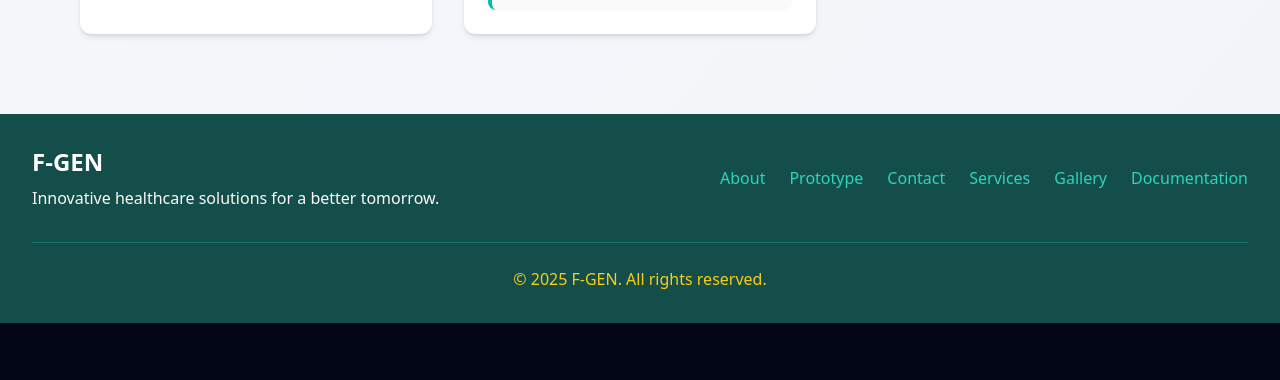
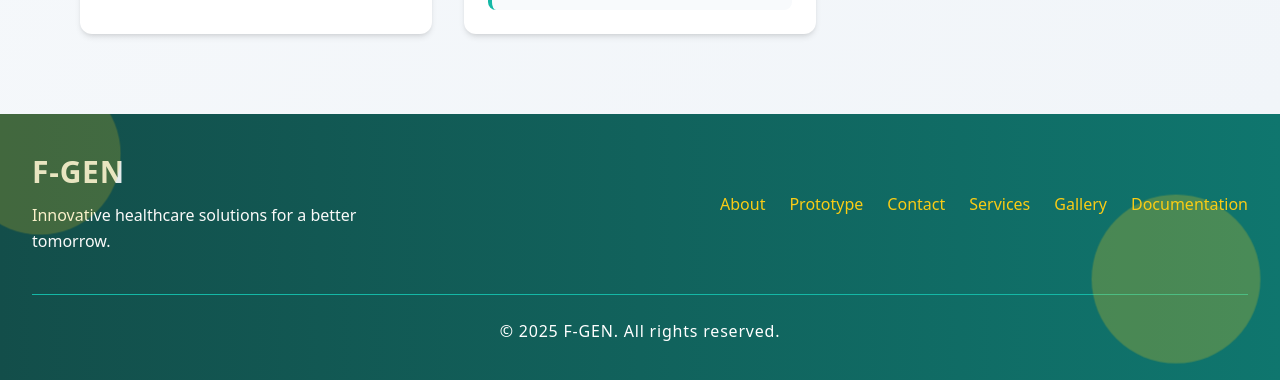
Before and after one commit to joules65/F-GEN, a React (Vite) app: page /team in a window 1280 px wide. Shown: the part 1486-1866 px from the top of the page. Before the commit the page ends 1809 px from the top, so only its background shows below. Built offline with nearby package versions, Linux system fonts and the light colour scheme.

Commit message:
Refactor Footer and Contact components for improved styling and animations; update package-lock.json name to F-GEN

```diff
--- a/src/components/Footer.tsx
+++ b/src/components/Footer.tsx
@@ -1,26 +1,64 @@
-import React from 'react';
+import React from "react";
+import { motion } from "framer-motion";
 
 const Footer = () => {
   return (
-    <footer className="bg-teal-900 text-white py-8">
-      <div className="max-w-7xl mx-auto px-4 sm:px-6 lg:px-8">
+    <footer className="bg-gradient-to-r from-teal-900 to-teal-700 text-white py-10 relative overflow-hidden">
+      <motion.div
+        initial={{ opacity: 0, y: 50 }}
+        animate={{ opacity: 1, y: 0 }}
+        transition={{ duration: 1 }}
+        className="max-w-7xl mx-auto px-6 lg:px-8 text-center sm:text-left"
+      >
         <div className="flex flex-col sm:flex-row justify-between items-center">
-          <div className="text-center sm:text-left mb-6 sm:mb-0">
-            <h3 className="text-2xl font-bold">F-GEN</h3>
-            <p className="text-stone-50 mt-2">Innovative healthcare solutions for a better tomorrow.</p>
+          <div>
+            <h3 className="text-3xl font-extrabold text-slate-50 tracking-wide animate-pulse">F-GEN</h3>
+            <p className="text-stone-50 mt-3 max-w-sm leading-relaxed">
+              Innovative healthcare solutions for a better tomorrow.
+            </p>
           </div>
-          <div className="flex flex-col sm:flex-row items-center gap-6">
-            <a href="/About" className="text-teal-400 hover:text-white">About</a>
-            <a href="/Prototype" className="text-teal-400 hover:text-white">Prototype</a>
-            <a href="/Contact" className="text-teal-400 hover:text-white">Contact</a>
-            <a href="/Services" className="text-teal-400 hover:text-white">Services</a>
-            <a href="/Gallery" className="text-teal-400 hover:text-white">Gallery</a>
-            <a href="/Documentation" className="text-teal-400 hover:text-white">Documentation</a>
-          </div>
+          <motion.div
+            className="flex flex-col sm:flex-row items-center gap-6 mt-6 sm:mt-0"
+            initial={{ opacity: 0 }}
+            animate={{ opacity: 1 }}
+            transition={{ duration: 1.5, delay: 0.5 }}
+          >
+            {["About", "Prototype", "Contact", "Services", "Gallery", "Documentation"].map((item, index) => (
+              <motion.a
+                key={index}
+                href={`/${item}`}
+                className="text-yellow-400 hover:text-white transition duration-300 transform hover:scale-110"
+                whileHover={{ scale: 1.2, color: "#ffffff" }}
+              >
+                {item}
+              </motion.a>
+            ))}
+          </motion.div>
         </div>
-        <div className="mt-8 border-t border-teal-700 pt-6 text-center">
-          <p className="text-yellow-400">© 2025 F-GEN. All rights reserved.</p>
-        </div>
+        <motion.div
+          className="mt-10 border-t border-teal-500 pt-6 text-center"
+          initial={{ opacity: 0 }}
+          animate={{ opacity: 1 }}
+          transition={{ duration: 2, delay: 1 }}
+        >
+          <p className="text-white text-sm md:text-base tracking-wider">
+            © 2025 F-GEN. All rights reserved.
+          </p>
+        </motion.div>
+      </motion.div>
+
+      {/* Background Animation */}
+      <div className="absolute top-0 left-0 w-full h-full pointer-events-none">
+        <motion.div
+          className="w-40 h-40 bg-yellow-400 opacity-20 rounded-full absolute -top-10 -left-10"
+          animate={{ scale: [1, 1.5, 1], opacity: [0.2, 0.5, 0.2] }}
+          transition={{ duration: 6, repeat: Infinity }}
+        />
+        <motion.div
+          className="w-32 h-32 bg-yellow-400 opacity-15 rounded-full absolute bottom-10 right-10"
+          animate={{ scale: [1, 1.8, 1], opacity: [0.15, 0.4, 0.15] }}
+          transition={{ duration: 8, repeat: Infinity }}
+        />
       </div>
     </footer>
   );
--- a/src/pages/Contact.tsx
+++ b/src/pages/Contact.tsx
@@ -6,7 +6,7 @@ const ContactForm = () => {
 
   if (state.succeeded) {
     return (
-      <div className="flex items-center justify-center min-h-screen bg-gradient-to-br from-emerald-700 to-blue-800 p-6">
+      <div className="flex items-center justify-center min-h-screen bg-slate-50 p-6">
         <div className="w-full max-w-lg bg-gray-900 text-white shadow-xl rounded-2xl p-6">
           <h2 className="text-2xl font-semibold text-center text-emerald-300">Thank You!</h2>
           <p className="text-center text-blue-300">Your message has been received. We'll get back to you soon.</p>
@@ -16,7 +16,7 @@ const ContactForm = () => {
   }
 
   return (
-    <div className="flex items-center justify-center min-h-screen bg-gradient-to-br from-emerald-700 to-blue-800 p-6">
+    <div className="flex items-center justify-center min-h-screen bg-slate-50 p-6">
       <div className="w-full max-w-lg bg-gray-900 text-white shadow-xl rounded-2xl">
         <div className="p-6 space-y-6">
           <h2 className="text-2xl font-semibold text-center text-emerald-300">Get in Touch</h2>
```
Also changed, not shown: 1 other file (tests, documents, lock files or other folders).
